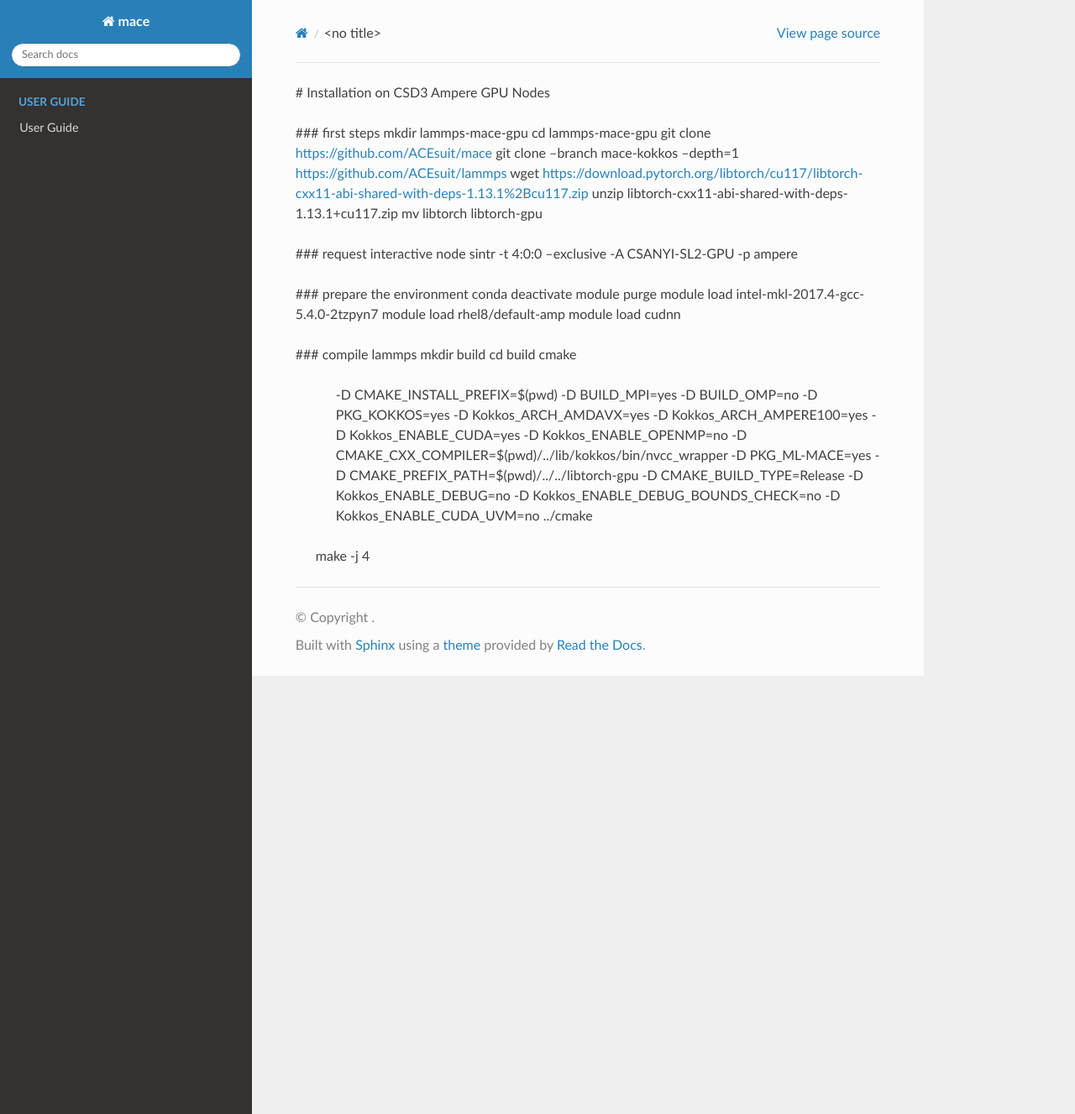
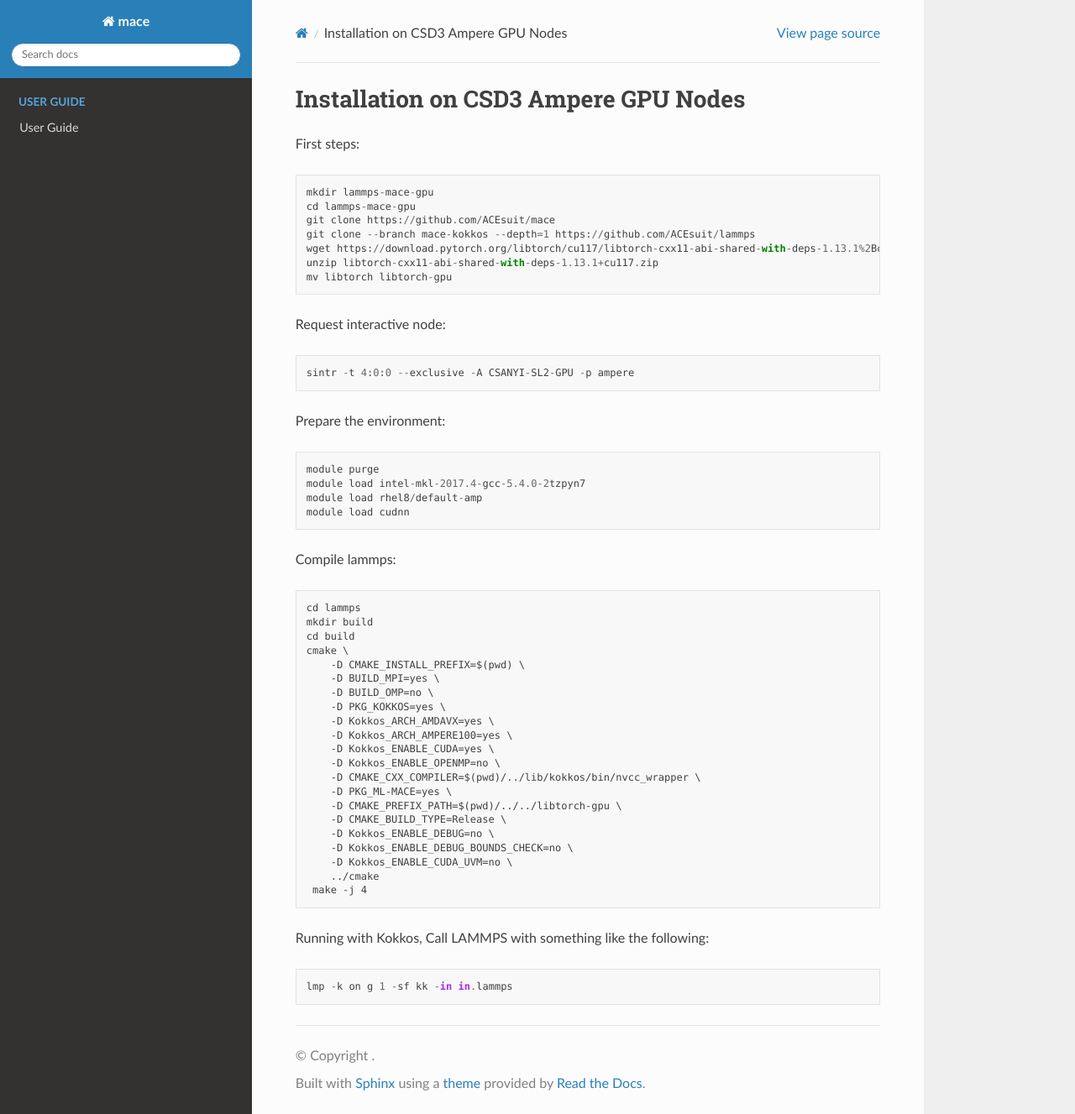
Before and after one commit to ACEsuit/mace, a Sphinx documentation site: the page built from docs/guide/lammps-kokkos.rst, in a window 1280 px wide and 1327 px high. Shown: the whole window at 84% size. Built offline with Sphinx 7.4.7 and the Read the Docs theme 2.0.0, drawn with Linux system fonts in a browser that asks for light colours; pages that are not in the unit, such as notebooks, are missing from menus.

Commit message:
updates.

```diff
--- a/docs/guide/lammps-kokkos.rst
+++ b/docs/guide/lammps-kokkos.rst
@@ -1,42 +1,51 @@
-# Installation on CSD3 Ampere GPU Nodes
+Installation on CSD3 Ampere GPU Nodes
+-----
 
-### first steps
-mkdir lammps-mace-gpu
-cd lammps-mace-gpu
-git clone https://github.com/ACEsuit/mace
-git clone --branch mace-kokkos --depth=1 https://github.com/ACEsuit/lammps
-wget https://download.pytorch.org/libtorch/cu117/libtorch-cxx11-abi-shared-with-deps-1.13.1%2Bcu117.zip
-unzip libtorch-cxx11-abi-shared-with-deps-1.13.1+cu117.zip
-mv libtorch libtorch-gpu
+First steps::
 
-### request interactive node
-sintr -t 4:0:0 --exclusive -A CSANYI-SL2-GPU -p ampere
+    mkdir lammps-mace-gpu
+    cd lammps-mace-gpu
+    git clone https://github.com/ACEsuit/mace
+    git clone --branch mace-kokkos --depth=1 https://github.com/ACEsuit/lammps
+    wget https://download.pytorch.org/libtorch/cu117/libtorch-cxx11-abi-shared-with-deps-1.13.1%2Bcu117.zip
+    unzip libtorch-cxx11-abi-shared-with-deps-1.13.1+cu117.zip
+    mv libtorch libtorch-gpu
 
-### prepare the environment
-conda deactivate
-module purge
-module load intel-mkl-2017.4-gcc-5.4.0-2tzpyn7
-module load rhel8/default-amp
-module load cudnn
+Request interactive node::
 
-### compile lammps
-mkdir build
-cd build
-cmake \
-    -D CMAKE_INSTALL_PREFIX=$(pwd) \
-    -D BUILD_MPI=yes \
-    -D BUILD_OMP=no \
-    -D PKG_KOKKOS=yes \
-    -D Kokkos_ARCH_AMDAVX=yes \
-    -D Kokkos_ARCH_AMPERE100=yes \
-    -D Kokkos_ENABLE_CUDA=yes \
-    -D Kokkos_ENABLE_OPENMP=no \
-    -D CMAKE_CXX_COMPILER=$(pwd)/../lib/kokkos/bin/nvcc_wrapper \
-    -D PKG_ML-MACE=yes \
-    -D CMAKE_PREFIX_PATH=$(pwd)/../../libtorch-gpu \
-    -D CMAKE_BUILD_TYPE=Release \
-    -D Kokkos_ENABLE_DEBUG=no \
-    -D Kokkos_ENABLE_DEBUG_BOUNDS_CHECK=no \
-    -D Kokkos_ENABLE_CUDA_UVM=no \
-    ../cmake
- make -j 4
+    sintr -t 4:0:0 --exclusive -A CSANYI-SL2-GPU -p ampere
+
+Prepare the environment::
+
+    module purge
+    module load intel-mkl-2017.4-gcc-5.4.0-2tzpyn7
+    module load rhel8/default-amp
+    module load cudnn
+
+Compile lammps::
+
+    cd lammps
+    mkdir build
+    cd build
+    cmake \
+        -D CMAKE_INSTALL_PREFIX=$(pwd) \
+        -D BUILD_MPI=yes \
+        -D BUILD_OMP=no \
+        -D PKG_KOKKOS=yes \
+        -D Kokkos_ARCH_AMDAVX=yes \
+        -D Kokkos_ARCH_AMPERE100=yes \
+        -D Kokkos_ENABLE_CUDA=yes \
+        -D Kokkos_ENABLE_OPENMP=no \
+        -D CMAKE_CXX_COMPILER=$(pwd)/../lib/kokkos/bin/nvcc_wrapper \
+        -D PKG_ML-MACE=yes \
+        -D CMAKE_PREFIX_PATH=$(pwd)/../../libtorch-gpu \
+        -D CMAKE_BUILD_TYPE=Release \
+        -D Kokkos_ENABLE_DEBUG=no \
+        -D Kokkos_ENABLE_DEBUG_BOUNDS_CHECK=no \
+        -D Kokkos_ENABLE_CUDA_UVM=no \
+        ../cmake
+     make -j 4
+
+Running with Kokkos, Call LAMMPS with something like the following::
+
+    lmp -k on g 1 -sf kk -in in.lammps
```
